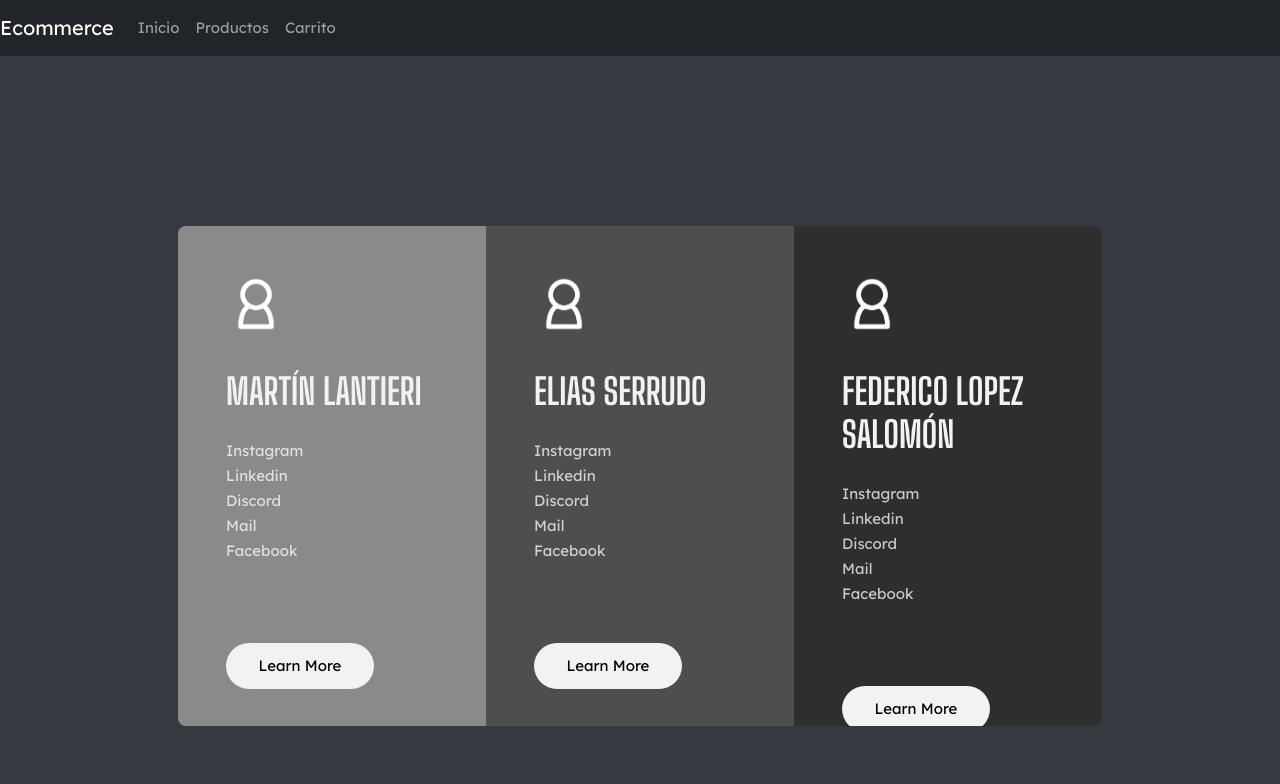
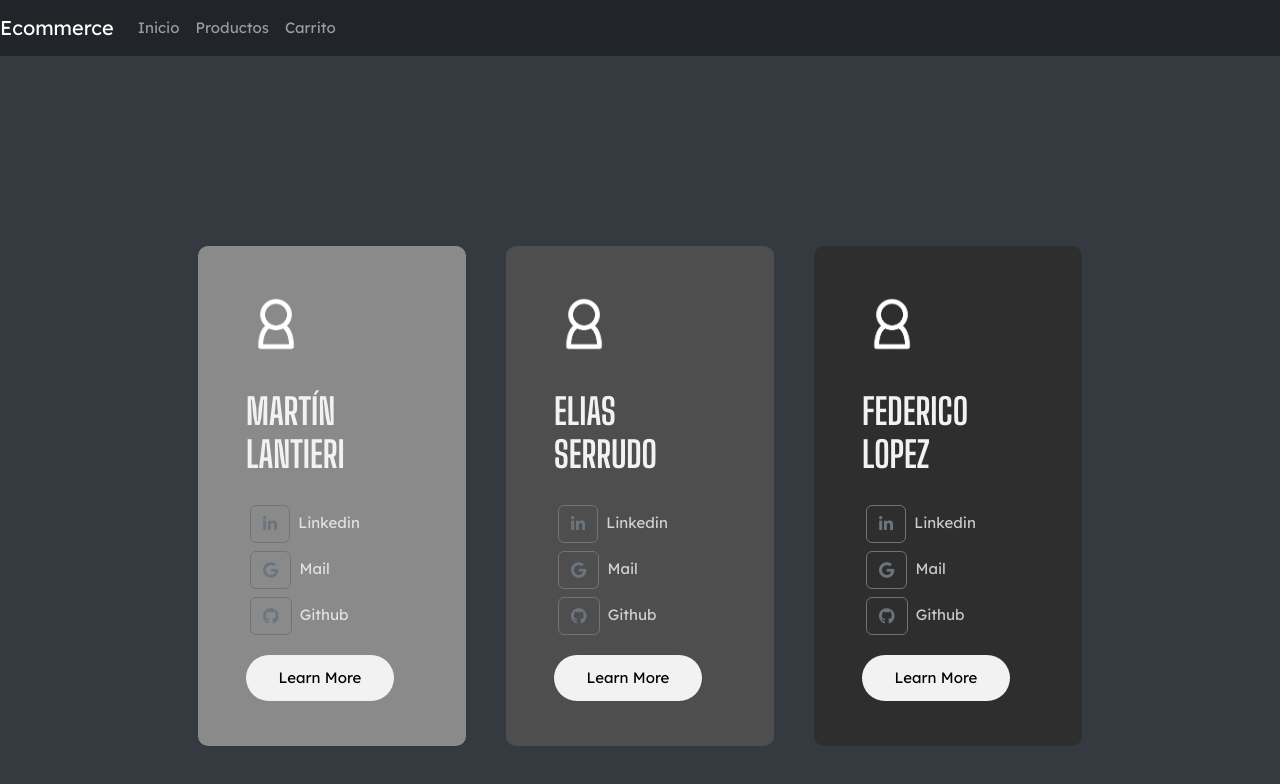
Before and after one commit to kvxnia/ECOMMERCE-V2, a plain HTML site: page Lantieridev/nosotros.html in a window 1280 px wide. Drawn offline with nearby package versions, Linux system fonts and the light colour scheme.

Commit message:
nosotros

```diff
--- a/Lantieridev/nosotros.html
+++ b/Lantieridev/nosotros.html
@@ -5,11 +5,10 @@
     <meta name="viewport" content="width=device-width, initial-scale=1.0">
     <title>Nosotros</title>
 
-    <!-- Vinculación de Bootstrap CSS para estilos -->
-    <link href="https://cdn.jsdelivr.net/npm/bootstrap@5.3.3/dist/css/bootstrap.min.css" rel="stylesheet" integrity="sha384-QWTKZyjpPEjISv5WaRU9OFeRpok6YctnYmDr5pNlyT2bRjXh0JMhjY6hW+ALEwIH" crossorigin="anonymous">
-
-    <!-- Vinculación de Bootstrap JS para funcionalidades -->
-    <script src="https://cdn.jsdelivr.net/npm/bootstrap@5.3.3/dist/js/bootstrap.bundle.min.js" integrity="sha384-YvpcrYf0tY3lHB60NNkmXc5s9fDVZLESaAA55NDzOxhy9GkcIdslK1eN7N6jIeHz" crossorigin="anonymous"></script>
+  <!-- Bootstrap CSS -->
+  <link href="https://cdn.jsdelivr.net/npm/bootstrap@5.3.2/dist/css/bootstrap.min.css" rel="stylesheet" integrity="sha384-T3c6CoIi6uLrA9TneNEoa7RxnatzjcDSCmG1MXxSR1GAsXEV/Dwwykc2MPK8M2HN" crossorigin="anonymous">
+  <!-- Font Awesome CSS -->
+  <link href="https://cdnjs.cloudflare.com/ajax/libs/font-awesome/5.15.4/css/all.min.css" rel="stylesheet">
 
     <link rel="stylesheet" href="stylePr.css">
 </head>
@@ -35,45 +34,42 @@
     </nav>
 
     <section class="main-container">
+      <div class="cards">
         <article id="sedans">
           <img src="contactowasa.png" alt="Sedans icon">
           <h2>Martín Lantieri</h2>
           <p>
-            Instagram <br>
-            Linkedin <br>
-            Discord <br>
-            Mail <br>
-            Facebook
+            <a class="btn btn-outline-secondary btn-floating m-1" href="#!" role="button"><i class="fab fa-linkedin-in"></i></a> Linkedin<br>
+            <a class="btn btn-outline-secondary btn-floating m-1" href="#!" role="button"><i class="fab fa-google"></i></a> Mail <br>
+            <a class="btn btn-outline-secondary btn-floating m-1" href="#!" role="button"><i class="fab fa-github"></i></a> Github
           </p>
           <button id="sedans-btn">Learn More</button>
         </article>
-
+      </div>
+      <div class="cards">
         <article id="suvs">
           <img src="contactowasa.png" alt="SUVs icon">
           <h2>Elias Serrudo</h2>
           <p>
-            Instagram <br>
-            Linkedin <br>
-            Discord <br>
-            Mail <br>
-            Facebook
+            <a class="btn btn-outline-secondary btn-floating m-1" href="#!" role="button"><i class="fab fa-linkedin-in"></i></a> Linkedin<br>
+            <a class="btn btn-outline-secondary btn-floating m-1" href="#!" role="button"><i class="fab fa-google"></i></a> Mail <br>
+            <a class="btn btn-outline-secondary btn-floating m-1" href="#!" role="button"><i class="fab fa-github"></i></a> Github
           </p>
           <button id="suvs-btn">Learn More</button>
         </article>
-
+      </div>
+      <div class="cards">
         <article id="luxury">
           <img src="contactowasa.png" alt="Luxury icon">
-          <h2>Federico Lopez Salomón</h2>
+          <h2>Federico Lopez</h2>
           <p>
-            Instagram <br>
-            Linkedin <br>
-            Discord <br>
-            Mail <br>
-            Facebook
+            <a class="btn btn-outline-secondary btn-floating m-1" href="#!" role="button"><i class="fab fa-linkedin-in"></i></a> Linkedin<br>
+            <a class="btn btn-outline-secondary btn-floating m-1" href="#!" role="button"><i class="fab fa-google"></i></a> Mail <br>
+            <a class="btn btn-outline-secondary btn-floating m-1" href="#!" role="button"><i class="fab fa-github"></i></a> Github
           </p>
           <button id="luxury-btn">Learn More</button>
         </article>
-
+      </div>
       </section>
 
 
--- a/Lantieridev/stylePr.css
+++ b/Lantieridev/stylePr.css
@@ -74,7 +74,7 @@ h2 {
 p {
     color: var(--transparentWhite);
     line-height: 1.5625rem;
-    margin-bottom: 1.5625rem;
+
 }
 
 /*------------ Buttons -----------*/
@@ -120,6 +120,38 @@ button:hover {
     color: var(--veryLightGray);
 }
 
+.cards {
+    width: 20.3125rem;
+    margin: 5.4375rem auto 2.5rem;
+    border-radius: 0.5rem;
+    overflow: hidden;
+    margin: 20px;
+}
+
+.cards:hover{
+    transform: scale(1.03);
+    -webkit-transform: scale(1.03);
+    -moz-transform: scale(1.03);
+    -ms-transform: scale(1.03);
+    -o-transform: scale(1.03);
+}
+
+
+
+
+
+.cards {
+    background-color: #495057;
+    border: none;
+    border-radius: 10px;
+    margin-bottom: 20px;
+    transition: transform 0.3s ease;
+    -webkit-transition: transform 0.3s ease;
+    -moz-transition: transform 0.3s ease;
+    -ms-transition: transform 0.3s ease;
+    -o-transition: transform 0.3s ease;
+}
+
 /*--------------------- Footer --------------------*/
 footer {
     font-size: 0.6875rem;
@@ -147,9 +179,7 @@ footer a {
         height: 31.25rem;
     }
 
-    p {
-        margin-bottom: 5rem;
-    }
+
 }
 
 img {
```
